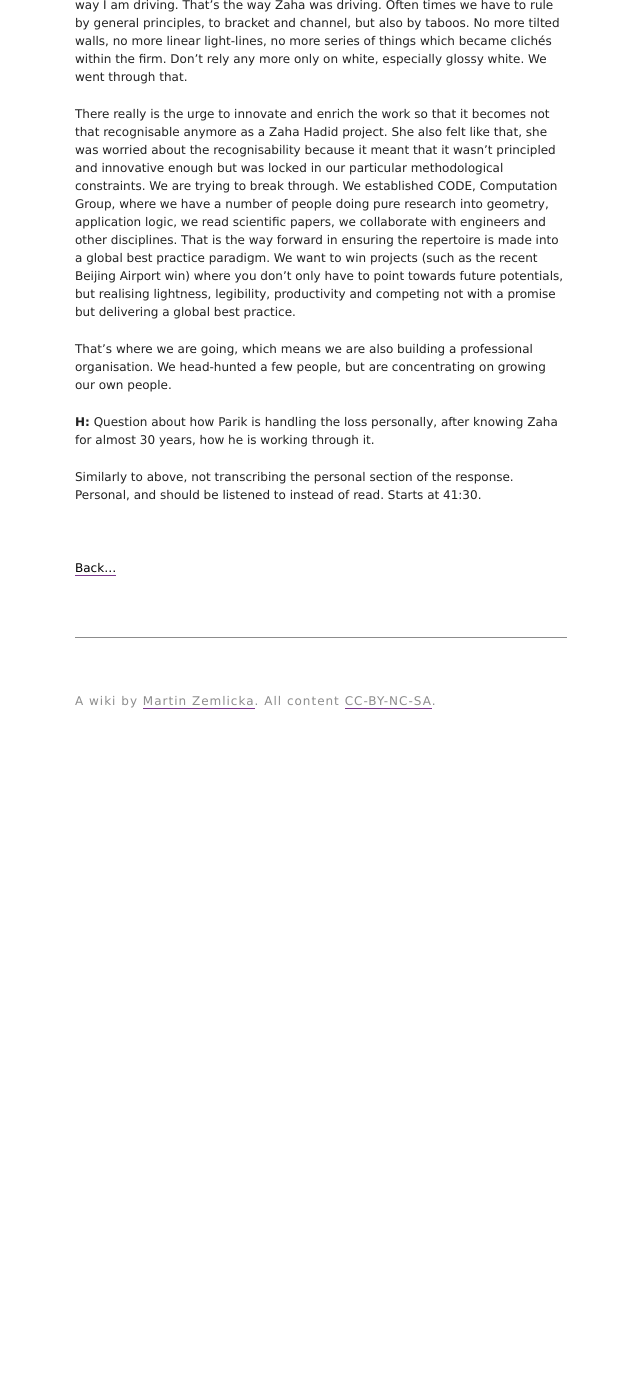
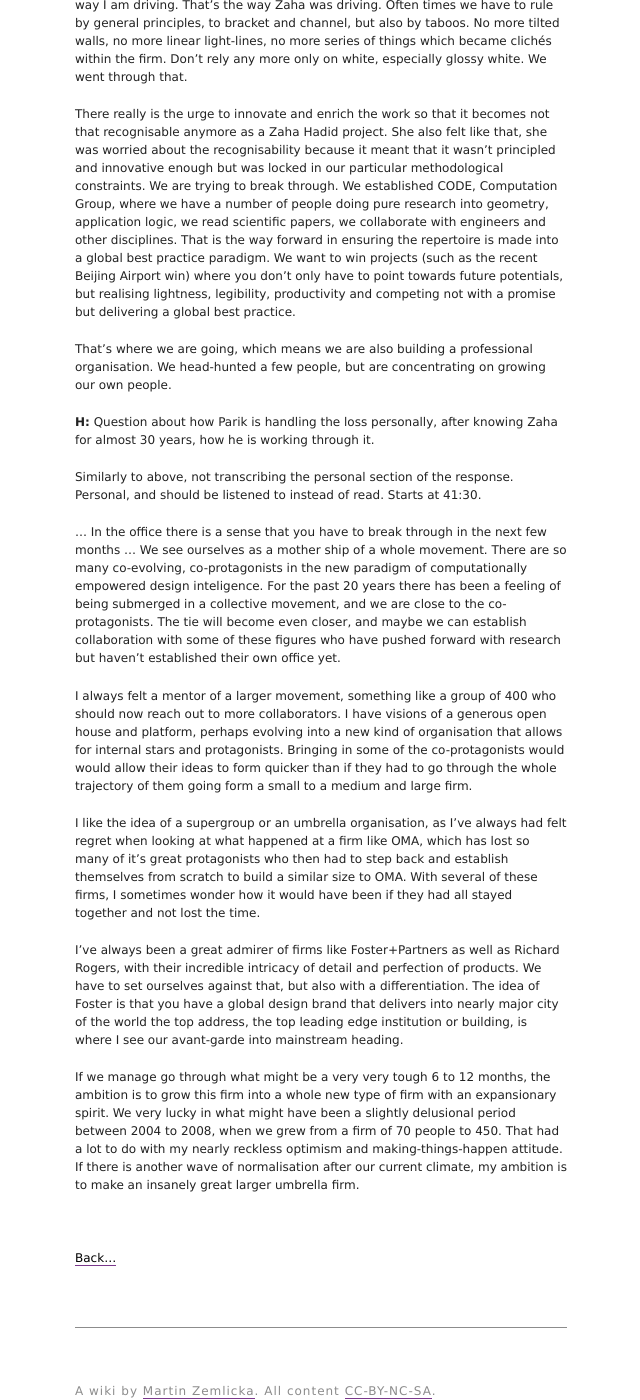
Before and after one commit to zmlka/undisciplinary, a Jekyll site: the page built from archinect_patrick_schumacher_podcast.md, in a window 1280 px wide and 1400 px high, scrolled down 7662 px. Shown: the whole window, without its empty margins (319-959 px from the left). Built offline with Jekyll 4.4.1, drawn with Linux system fonts in a browser that asks for light colours; before the commit the page ends 8372 px from its top, so only the background shows below that.

Commit message:
finished transcript of Schumacher podcast

```diff
--- a/archinect_patrick_schumacher_podcast.md
+++ b/archinect_patrick_schumacher_podcast.md
@@ -448,3 +448,44 @@ Zaha for almost 30 years, how he is working through it.
 
 Similarly to above, not transcribing the personal section of the response.
 Personal, and should be listened to instead of read. Starts at 41:30.
+
+… In the office there is a sense that you have to break through in the next few
+months … We see ourselves as a mother ship of a whole movement. There are so
+many co-evolving, co-protagonists in the new paradigm of computationally
+empowered design inteligence. For the past 20 years there has been a feeling of
+being submerged in a collective movement, and we are close to the
+co-protagonists. The tie will become even closer, and maybe we can establish
+collaboration with some of these figures who have pushed forward with research
+but haven't established their own office yet.
+
+I always felt a mentor of a larger movement, something like a group of 400 who
+should now reach out to more collaborators. I have visions of a generous open
+house and platform, perhaps evolving into a new kind of organisation that
+allows for internal stars and protagonists. Bringing in some of the
+co-protagonists would would allow their ideas to form quicker than if they had
+to go through the whole trajectory of them going form a small to a medium and
+large firm.
+
+I like the idea of a supergroup or an umbrella organisation, as I've always
+had felt regret when looking at what happened at a firm like OMA, which has
+lost so many of it's great protagonists who then had to step back and establish
+themselves from scratch to build a similar size to OMA. With several of these
+firms, I sometimes wonder how it would have been if they had all stayed
+together and not lost the time.
+
+I've always been a great admirer of firms like Foster+Partners as well as
+Richard Rogers, with their incredible intricacy of detail and perfection of
+products. We have to set ourselves against that, but also with a
+differentiation. The idea of Foster is that you have a global design brand
+that delivers into nearly major city of the world the top address, the top
+leading edge institution or building, is where I see our avant-garde into
+mainstream heading.
+
+If we manage go through what might be a very very tough 6 to 12 months, the
+ambition is to grow this firm into a whole new type of firm with an
+expansionary spirit. We very lucky in what might have been a slightly
+delusional period between 2004 to 2008, when we grew from a firm of 70 people
+to 450. That had a lot to do with my nearly reckless optimism and
+making-things-happen attitude. If there is another wave of normalisation after
+our current climate, my ambition is to make an insanely great larger umbrella
+firm.
```
Also changed, not shown: index.md (+1 -0 lines), syntactical_conventions.md (added, +34 -0 lines), patrik_schumacher.md (line endings or trailing spaces).
